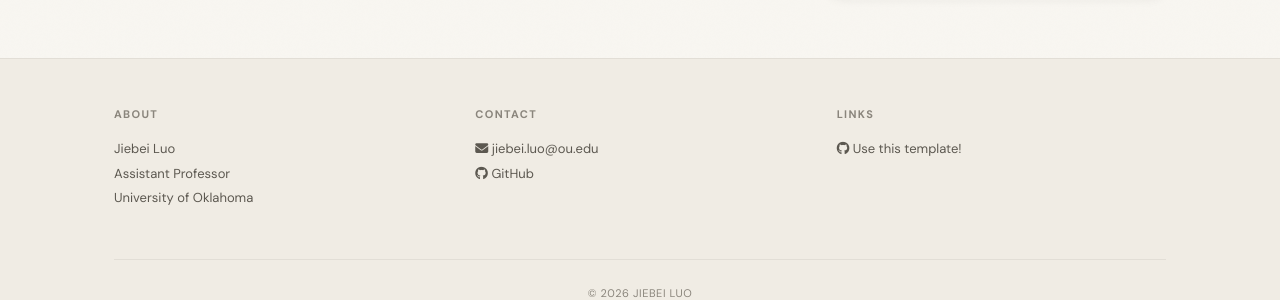
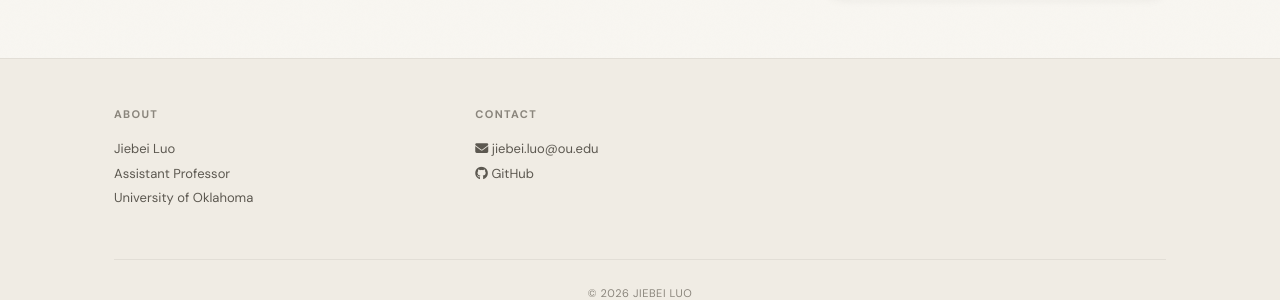
Before and after one commit to hodge-lulu/hodge-lulu.github.io, a Jekyll site: the page built from _pages/home.md, in a window 1280 px wide. Shown: the part 325-625 px from the top of the page. Built offline with Jekyll 4.4.1, drawn with Linux system fonts in a browser that asks for light colours; a style sheet for code colours, icons or effects is not loaded.

Commit message:
Remove remaining template footer content

```diff
--- a/_includes/footer.html
+++ b/_includes/footer.html
@@ -13,14 +13,7 @@
       <p>
         <a href="mailto:{{ site.email }}"><i class="fa-solid fa-envelope"></i> {{ site.email }}</a><br>
         {% if site.links.github and site.links.github != "" %}<a href="{{ site.links.github }}"><i class="fa-brands fa-github"></i> GitHub</a><br>{% endif %}
-      </p>
-    </div>
-    <div>
-      <h5>Links</h5>
-      <p>
         {% if site.links.google_scholar and site.links.google_scholar != "" %}<a href="{{ site.links.google_scholar }}"><i class="ai ai-google-scholar"></i> Google Scholar</a><br>{% endif %}
-        {% if site.links.researchgate and site.links.researchgate != "" %}<a href="{{ site.links.researchgate }}"><i class="ai ai-researchgate"></i> ResearchGate</a><br>{% endif %}
-        <a href="https://github.com/sbryngelson/academic-website-template"><i class="fa-brands fa-github"></i> Use this template!</a>
       </p>
     </div>
   </div>
```
